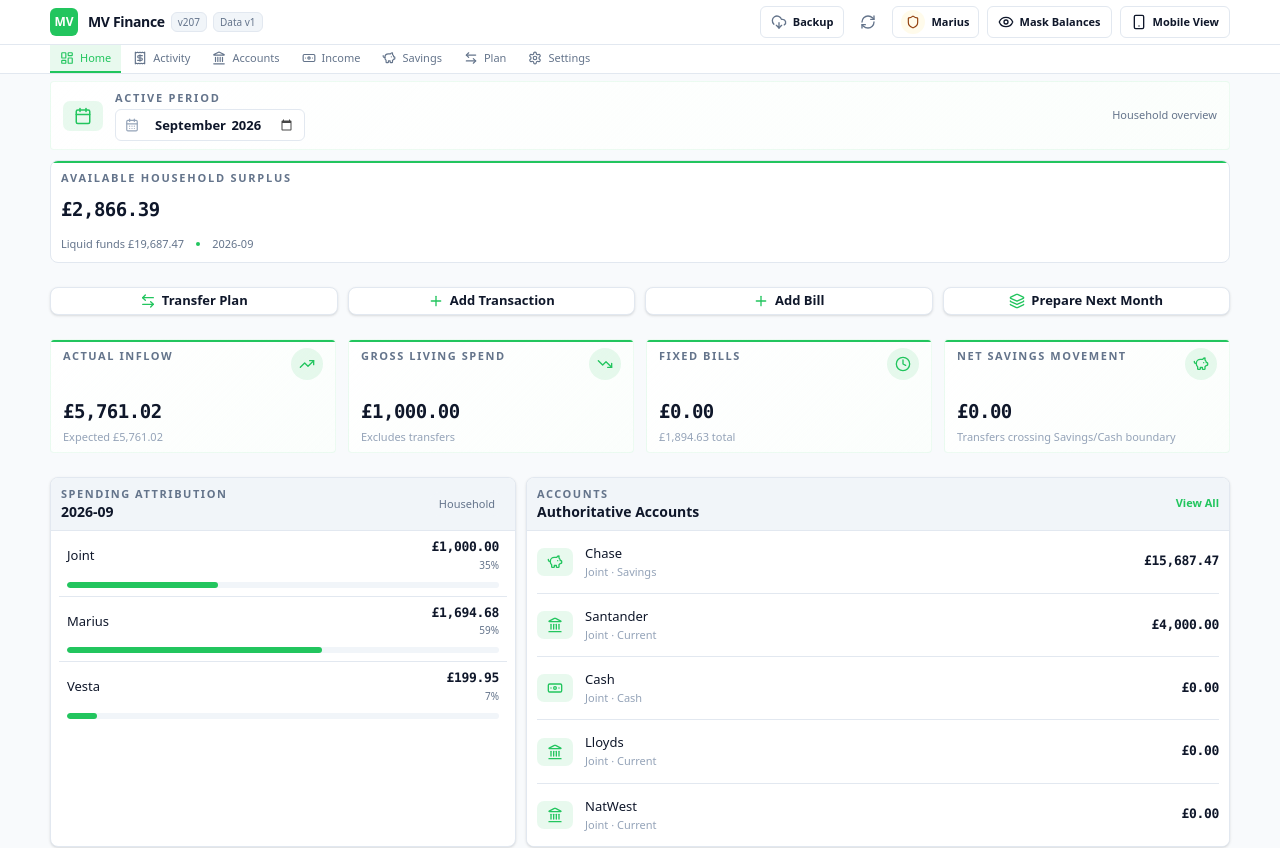
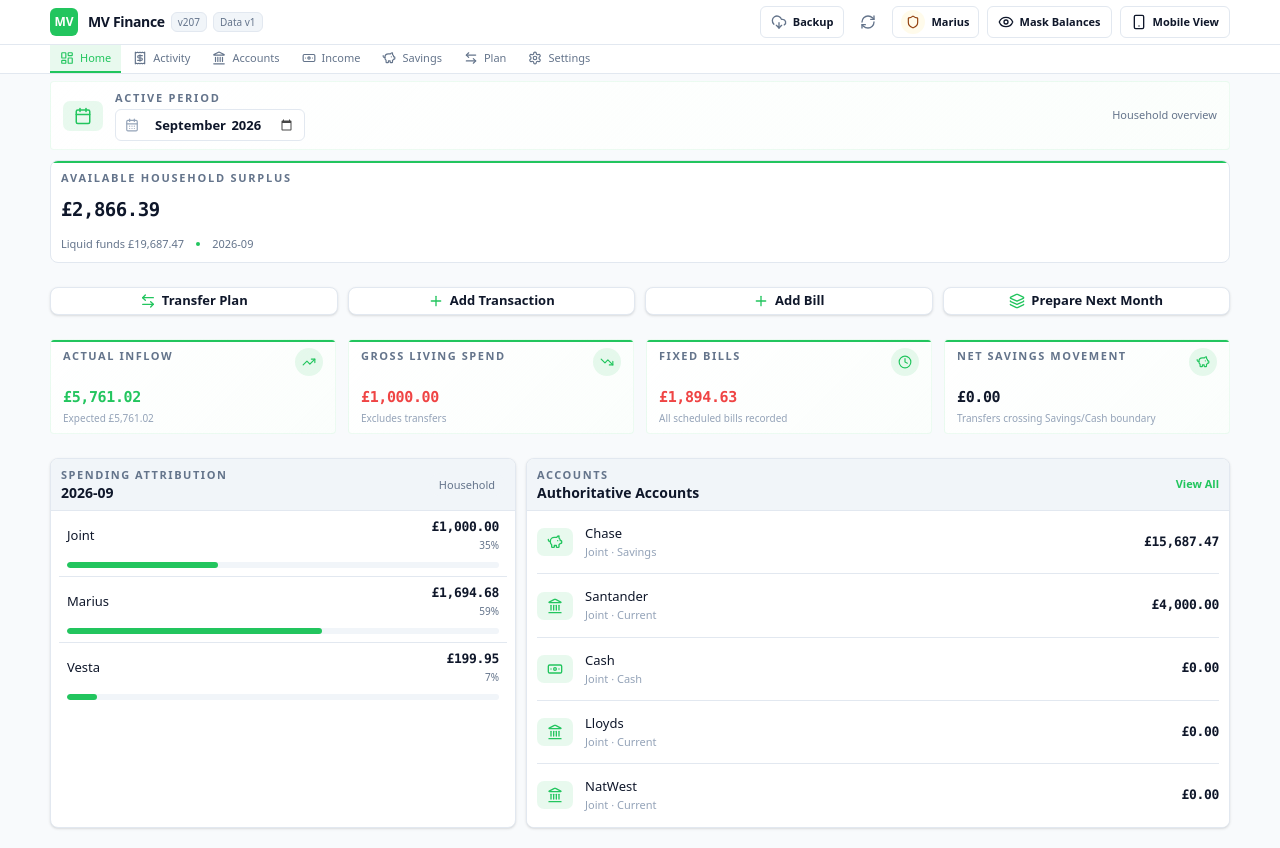
Before and after one commit to backtonemesis-cpu/MV, a React (Vite) app: page / in a window 1280 px wide. Shown: the top 848 px of the page. Built offline with nearby package versions, Linux system fonts and the light colour scheme.

Commit message:
Restore Dashboard to 687f5183 state

```diff
--- a/src/components/Dashboard.tsx
+++ b/src/components/Dashboard.tsx
@@ -173,27 +173,33 @@ export const Dashboard: React.FC<DashboardProps> = ({
           ? `+${formatPence(surplusCalculation.refundsPence)} refunds`
           : 'Received this month',
       icon: TrendingUp,
+      valueClassName: 'text-success',
     },
     {
       label: 'Gross Living Spend',
       value: surplusCalculation.grossOtherSpendingPence,
       note: 'Excludes transfers',
       icon: TrendingDown,
+      valueClassName: 'text-danger',
     },
     {
       label: 'Fixed Bills',
-      value: surplusCalculation.fixedBillsUnpaidPence,
+      value: surplusCalculation.fixedBillsTotalPence,
       note:
         surplusCalculation.fixedBillsTotalPence > 0
-          ? `${formatPence(surplusCalculation.fixedBillsTotalPence)} total`
-          : 'None remaining',
+          ? surplusCalculation.fixedBillsUnpaidPence > 0
+            ? `${formatPence(surplusCalculation.fixedBillsUnpaidPence)} outstanding`
+            : 'All scheduled bills recorded'
+          : 'No scheduled bills',
       icon: Clock,
+      valueClassName: 'text-danger',
     },
     {
       label: 'Net Savings Movement',
       value: savingsPosition.savingsTransfersPence,
       note: 'Transfers crossing Savings/Cash boundary',
       icon: PiggyBank,
+      valueClassName: 'text-main',
     },
   ];
 
@@ -297,7 +303,7 @@ export const Dashboard: React.FC<DashboardProps> = ({
           return (
             <article
               key={metric.label}
-              className="mv-card relative min-w-0 overflow-hidden rounded-2xl border border-muted bg-surface p-4 shadow-sm"
+              className="mv-card mv-dashboard-metric-card relative min-w-0 overflow-hidden rounded-xl border border-muted bg-surface p-3 shadow-sm"
             >
               <div className="absolute inset-x-0 top-0 h-[2px] bg-accent" />
 
@@ -306,16 +312,18 @@ export const Dashboard: React.FC<DashboardProps> = ({
                   {metric.label}
                 </div>
 
-                <div className="flex h-8 w-8 shrink-0 items-center justify-center rounded-full bg-accent-soft text-accent">
-                  <Icon className="h-4 w-4" />
+                <div className="flex h-7 w-7 shrink-0 items-center justify-center rounded-full bg-accent-soft text-accent">
+                  <Icon className="h-3.5 w-3.5" />
                 </div>
               </div>
 
-              <div className="mt-5 truncate font-mono text-xl font-semibold tracking-tight text-main tabular-nums sm:text-2xl">
+              <div
+                className={`mv-dashboard-metric-value mt-3 truncate font-mono text-lg font-semibold tracking-tight tabular-nums sm:text-xl ${metric.valueClassName}`}
+              >
                 {formatPence(metric.value)}
               </div>
 
-              <div className="mv-private-value mt-1.5 truncate text-[11px] text-subtle">{metric.note}</div>
+              <div className="mv-private-value mv-dashboard-metric-note mt-1 truncate text-[10px] text-subtle">{metric.note}</div>
             </article>
           );
         })}
```
